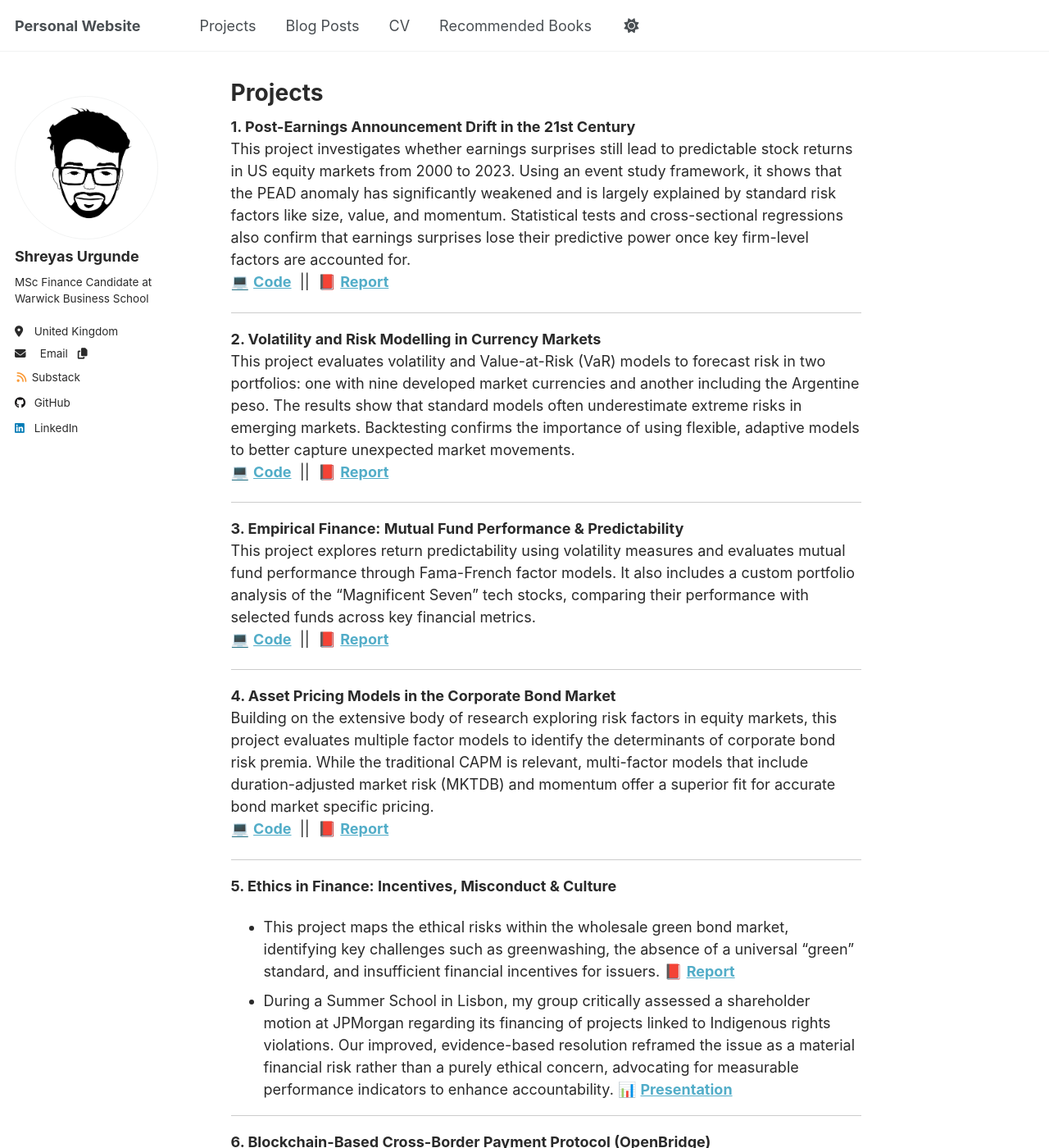
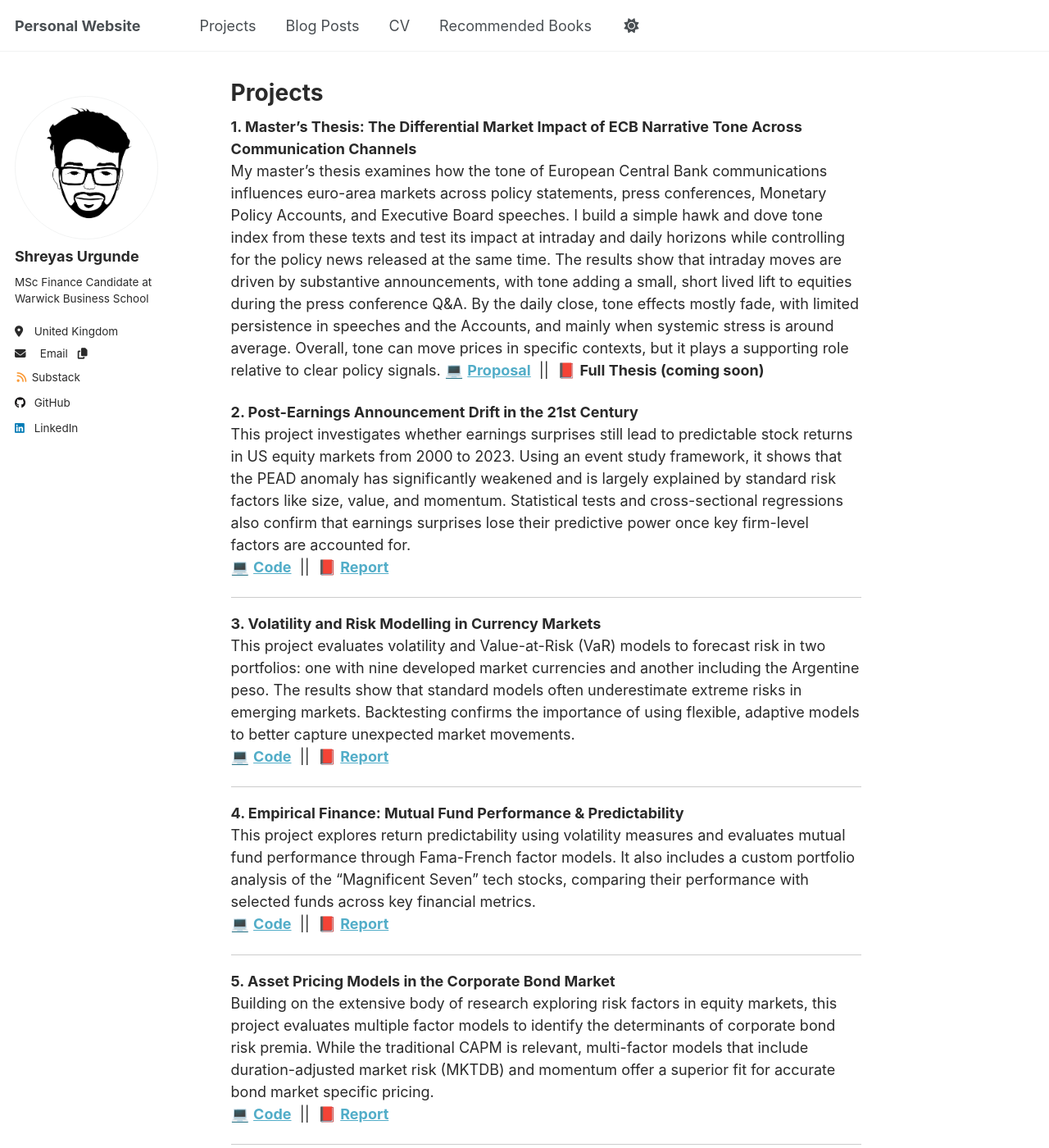
Before and after one commit to shreyasxi/shreyasxi.github.io, a Jekyll site: the page built from _pages/projects.md, in a window 1280 px wide and 1400 px high. Shown: the whole window at 82% size. Built offline with Jekyll 4.4.1, drawn with Linux system fonts in a browser that asks for light colours; a script that is not in the unit is left out; some of the changed text lies outside the part shown.

Commit message:
Update projects.md

```diff
--- a/_pages/projects.md
+++ b/_pages/projects.md
@@ -5,49 +5,53 @@
 author_profile: true
 ---
 
-**1. Post-Earnings Announcement Drift in the 21st Century**
+**1. Master’s Thesis: The Differential Market Impact of ECB Narrative Tone Across Communication Channels**
+My master’s thesis examines how the tone of European Central Bank communications influences euro-area markets across policy statements, press conferences, Monetary Policy Accounts, and Executive Board speeches. I build a simple hawk and dove tone index from these texts and test its impact at intraday and daily horizons while controlling for the policy news released at the same time. The results show that intraday moves are driven by substantive announcements, with tone adding a small, short lived lift to equities during the press conference Q&A. By the daily close, tone effects mostly fade, with limited persistence in speeches and the Accounts, and mainly when systemic stress is around average. Overall, tone can move prices in specific contexts, but it plays a supporting role relative to clear policy signals.
+💻 <a href="https://github.com/shreyasxi/PEAD-Anomaly-in-US-Equities/blob/main/Jupyter%20Notebook/5582804.ipynb" target="_blank"><strong>Proposal</strong></a> &nbsp;||&nbsp; 📕 <strong>Full Thesis (coming soon)</strong>
+
+**2. Post-Earnings Announcement Drift in the 21st Century**
 This project investigates whether earnings surprises still lead to predictable stock returns in US equity markets from 2000 to 2023. Using an event study framework, it shows that the PEAD anomaly has significantly weakened and is largely explained by standard risk factors like size, value, and momentum. Statistical tests and cross-sectional regressions also confirm that earnings surprises lose their predictive power once key firm-level factors are accounted for.
 💻 <a href="https://github.com/shreyasxi/PEAD-Anomaly-in-US-Equities/blob/main/Jupyter%20Notebook/5582804.ipynb" target="_blank"><strong>Code</strong></a> &nbsp;||&nbsp; 📕 <a href="/files/PEAD_Project.pdf" target="_blank"><strong>Report</strong></a>
 
 <div style="height: 1px; background-color: #cccccc; margin: 1em 0;"></div>
 
-**2. Volatility and Risk Modelling in Currency Markets**
+**3. Volatility and Risk Modelling in Currency Markets**
 This project evaluates volatility and Value-at-Risk (VaR) models to forecast risk in two portfolios: one with nine developed market currencies and another including the Argentine peso. The results show that standard models often underestimate extreme risks in emerging markets. Backtesting confirms the importance of using flexible, adaptive models to better capture unexpected market movements.
 💻 <a href="https://github.com/shreyasxi/Forecasting-and-Backtesting-Risk-Models-for-FX-Portfolios/blob/master/RM%20Code%20Script.R" target="_blank"><strong>Code</strong></a> &nbsp;||&nbsp; 📕 <a href="/files/Volatility Forecasting and Risk Modelling Report.pdf" target="_blank"><strong>Report</strong></a>
 
 <div style="height: 1px; background-color: #cccccc; margin: 1em 0;"></div>
 
-**3. Empirical Finance: Mutual Fund Performance & Predictability**
+**4. Empirical Finance: Mutual Fund Performance & Predictability**
 This project explores return predictability using volatility measures and evaluates mutual fund performance through Fama-French factor models. It also includes a custom portfolio analysis of the “Magnificent Seven” tech stocks, comparing their performance with selected funds across key financial metrics.
 💻 <a href="https://github.com/shreyasxi/Return-Predictability-and-Fund-Evaluation/blob/main/Group_2_All_Parts_Codes.ipynb" target="_blank"><strong>Code</strong></a> &nbsp;||&nbsp; 📕 <a href="/files/Empirical Finance Report.pdf" target="_blank"><strong>Report</strong></a>
 
 <div style="height: 1px; background-color: #cccccc; margin: 1em 0;"></div>
 
-**4. Asset Pricing Models in the Corporate Bond Market**
+**5. Asset Pricing Models in the Corporate Bond Market**
 Building on the extensive body of research exploring risk factors in equity markets, this project evaluates multiple factor models to identify the determinants of corporate bond risk premia. While the traditional CAPM is relevant, multi-factor models that include duration-adjusted market risk (MKTDB) and momentum offer a superior fit for accurate bond market specific pricing.
 💻 <a href="https://github.com/shreyasxi/Asset-Pricing-in-the-Bond-Market/blob/main/Code%20Script%20and%20Workspace%20Object/R%20Script%20(Group%2026).R" target="_blank"><strong>Code</strong></a> &nbsp;||&nbsp; 📕 <a href="/files/Asset Pricing Latest Report.pdf" target="_blank"><strong>Report</strong></a>
 
 <div style="height: 1px; background-color: #cccccc; margin: 1em 0;"></div>
 
-**5. Ethics in Finance: Incentives, Misconduct & Culture**
+**6. Ethics in Finance: Incentives, Misconduct & Culture**
 * This project maps the ethical risks within the wholesale green bond market, identifying key challenges such as greenwashing, the absence of a universal “green” standard, and insufficient financial incentives for issuers.
 📕 <a href="/files/5582804_Ethics.pdf" target="_blank"><strong>Report</strong></a>
 * During a Summer School in Lisbon, my group critically assessed a shareholder motion at JPMorgan regarding its financing of projects linked to Indigenous rights violations. Our improved, evidence-based resolution reframed the issue as a material financial risk rather than a purely ethical concern, advocating for measurable performance indicators to enhance accountability. 📊 <a href="/files/Group%2011_Ethics.pptx" target="_blank"><strong>Presentation</strong></a>
 
 <div style="height: 1px; background-color: #cccccc; margin: 1em 0;"></div>
 
-**6. Blockchain-Based Cross-Border Payment Protocol (OpenBridge)**
+**7. Blockchain-Based Cross-Border Payment Protocol (OpenBridge)**
 In this project, I propose OpenBridge - a hybrid blockchain protocol designed to address the high costs, slow settlement times, and lack of transparency in traditional cross-border payments. The proposed prototype uses a permissioned architecture, Layer-2 rollups, and zero-knowledge proofs to enable fast, secure, and compliant foreign exchange settlement.
 &nbsp;📕 <a href="/files/Fintech_Assignment.pdf" target="_blank"><strong>Report</strong></a> &nbsp;||&nbsp; 📊 <a href="/files/PPTFinal.pdf" target="_blank"><strong>Presentation</strong></a>
 
 <div style="height: 1px; background-color: #cccccc; margin: 1em 0;"></div>
 
-**7. Equity Market Neutral Strategies**
+**8. Equity Market Neutral Strategies**
 As part of the Alternative Investments course, my group delivered a presentation on Equity Market Neutral (EMN) strategies. The presentation made the case for allocating capital to EMN funds, highlighting their potential to generate consistent, low-volatility returns with minimal correlation to broader equity markets.
 📊 <a href="/files/Group 10 -Equity Market Neutral.pdf" target="_blank"><strong>Presentation</strong></a>
 
 <div style="height: 1px; background-color: #cccccc; margin: 1em 0;"></div>
 
-**8. Financial Statement Analysis: Marks & Spencer Equity Valuation**
+**9. Financial Statement Analysis: Marks & Spencer Equity Valuation**
 This equity research report analyzes Marks & Spencer's successful operational turnaround, driven by improved profitability and asset turnover, but concludes that a valuation based on core fundamentals suggests this recovery is already fully priced into the current stock.
 &nbsp;📕 <a href="/files/FRSA.pdf" target="_blank"><strong>Report</strong></a> &nbsp;||&nbsp; 💡 <a href="/files/Final_Shrey.xlsx" target="_blank"><strong>Excel</strong></a>
```
